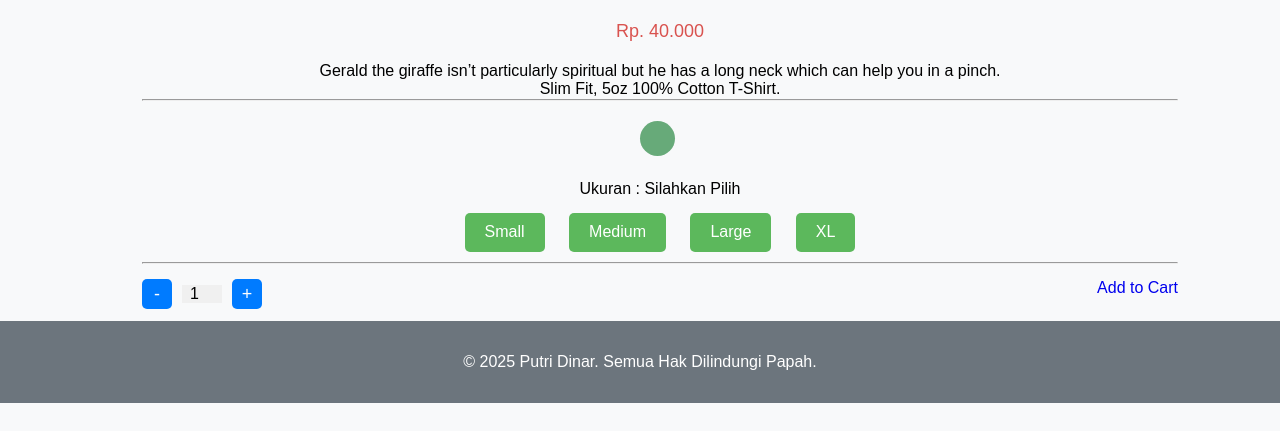
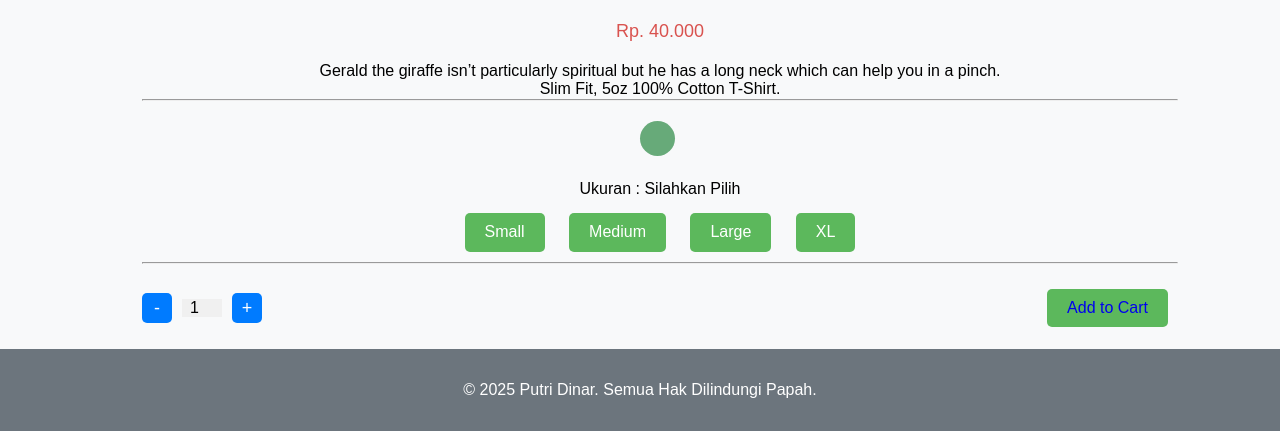
Before and after one commit to putridinar/tokoku, a Jekyll site: the page built from _products/jerapah.md, in a window 1280 px wide. Shown: the part 983-1414 px from the top of the page. Built offline with Jekyll 4.4.1, drawn with Linux system fonts in a browser that asks for light colours; nearby versions of some CDN libraries; library files that are not in the unit come from our copies; before the commit the page ends 1386 px from its top, so only the background shows below that.

Commit message:
Update product.html

```diff
--- a/_layouts/product.html
+++ b/_layouts/product.html
@@ -112,7 +112,9 @@
      }
 </script>
 
-          <a id="item_add" class="itemAdd item_add button small" style="max-height:40px;" href="javascript:;"> Add to Cart </a></span>
+<button>
+          <a id="item_add" class="itemAdd item_add button small" style="max-height:40px;" href="javascript:;"> Add to Cart </a>
+</button>
 </div>
         </section>
 
```
